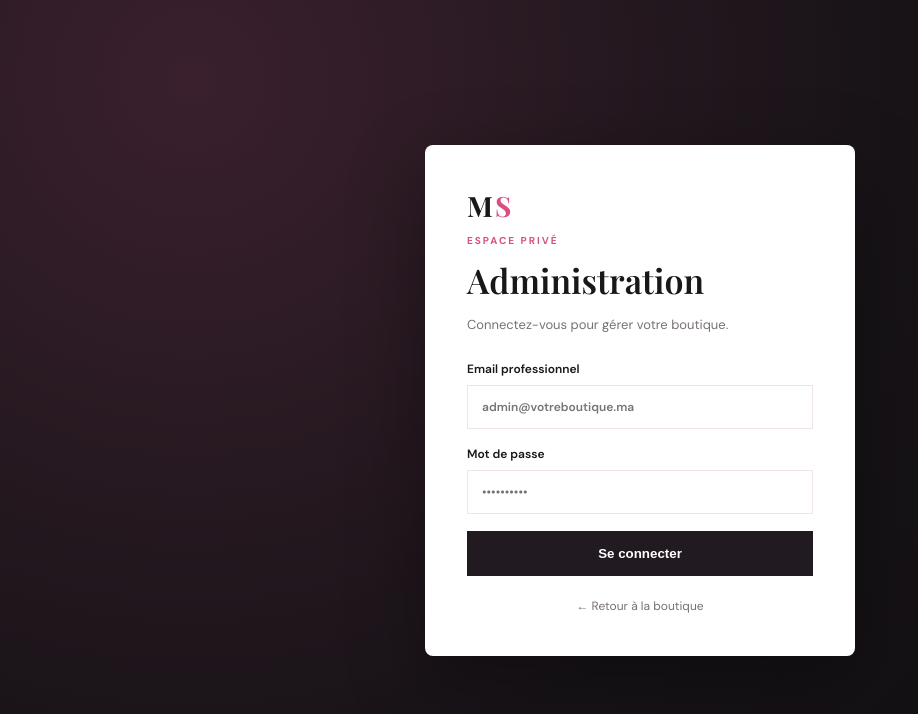
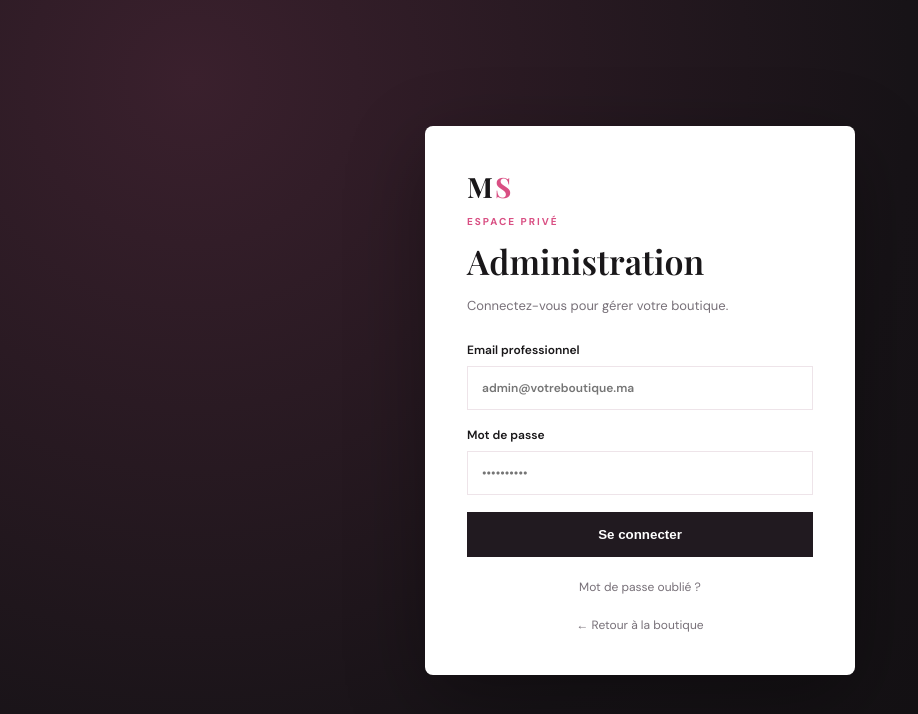
Before and after one commit to nadirachraf18-tech/moustapha-jacket-store, a Next.js app: page /admin/login in a window 1280 px wide. Shown: the top 714 px of the page, without its empty margins (0-918 px from the left). Built offline with nearby package versions, Linux system fonts and the light colour scheme; a web font is replaced by a local one.

Commit message:
feat: add admin forgot password link

```diff
--- a/app/admin/login/page.tsx
+++ b/app/admin/login/page.tsx
@@ -24,6 +24,7 @@ export default function AdminLoginPage() {
     <label>Mot de passe<input type="password" required autoComplete="current-password" value={password} onChange={e=>setPassword(e.target.value)} placeholder="••••••••••"/></label>
     {error && <p className="form-error">{error}</p>}
     <button className="admin-submit" disabled={busy}>{busy?"Connexion...":"Se connecter"}</button>
+    <a className="back-store" href="/admin/forgot-password">Mot de passe oublié ?</a>
     <a className="back-store" href="/">← Retour à la boutique</a>
   </form></main>;
 }
```
